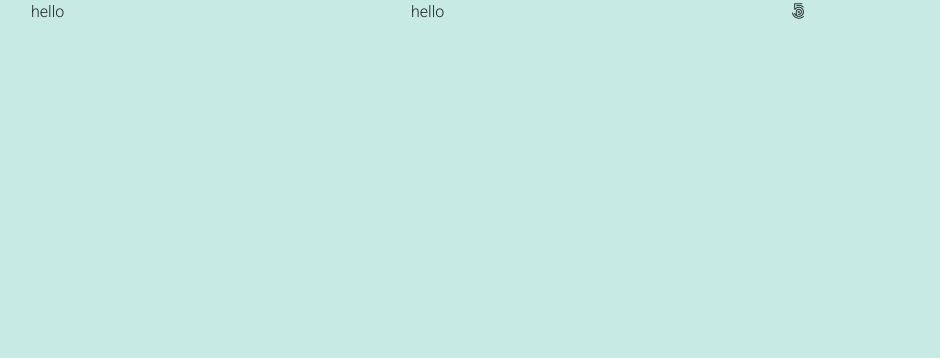
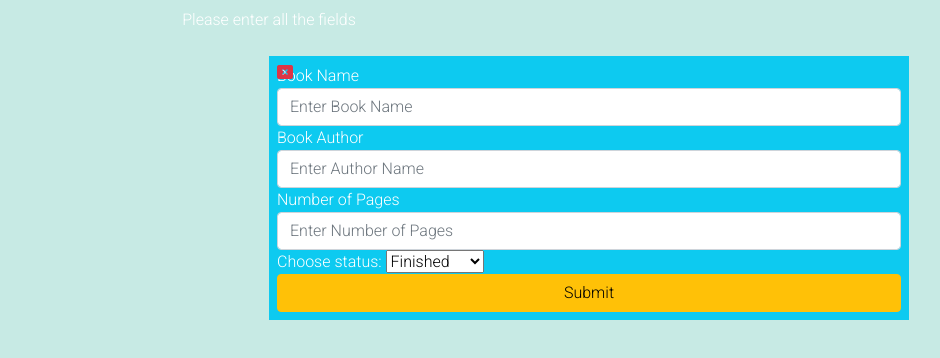
Before and after one commit to enaburekhan/Book-Library, a plain HTML site: page index.html in a window 1280 px wide. Shown: the whole page, without its empty margins (51-991 px from the left). Drawn offline with Linux system fonts and the light colour scheme.

Commit message:
create submit form

```diff
--- a/index.html
+++ b/index.html
@@ -14,13 +14,33 @@
 </head>
 <body>
 
-  <div class="container">
-      <div class="row">
-          <div class="col-4">hello</div>
-          <div class="col-4">hello</div>
-          <div class="col-4"><i class="fab fa-500px"></i></div>
-      </div>
-  </div>
+  <div class="form-ctrl">
+    <p class="px-2 py-2 text-white w-50 text-center" id="error">Please enter all the fields</p>
+    <form class="container w-50 bg-info p-2 text-white position-relative">
+        <i class="fas fa-window-close text-danger position-absolute close"></i>
+        <div class="form-group">
+            <label for="bookName">Book Name</label>
+            <input type="text" class="form-control" id="bookName" placeholder="Enter Book Name">
+        </div>
+        <div class="form-group">
+            <label for="bookAuthor">Book Author</label>
+            <input type="text" class="form-control" id="bookAuthor" placeholder="Enter Author Name">
+        </div>
+        <div class="form-group">
+            <label for="pages">Number of Pages</label>
+            <input type="number" class="form-control" id="pages" placeholder="Enter Number of Pages">
+        </div>
+        <div class="form-group">
+          <label for="books">Choose status:</label>
+
+                  <select name="status" id="status" class="custom-select">
+                          <option value="Finished">Finished</option>
+                          <option value="Yet to read">Yet to read</option>
+                  </select>
+        </div>
+        <button type="submit" class="btn btn-warning w-100 submit-btn">Submit</button>
+      </form>
+   </div>
 
 
 
```
